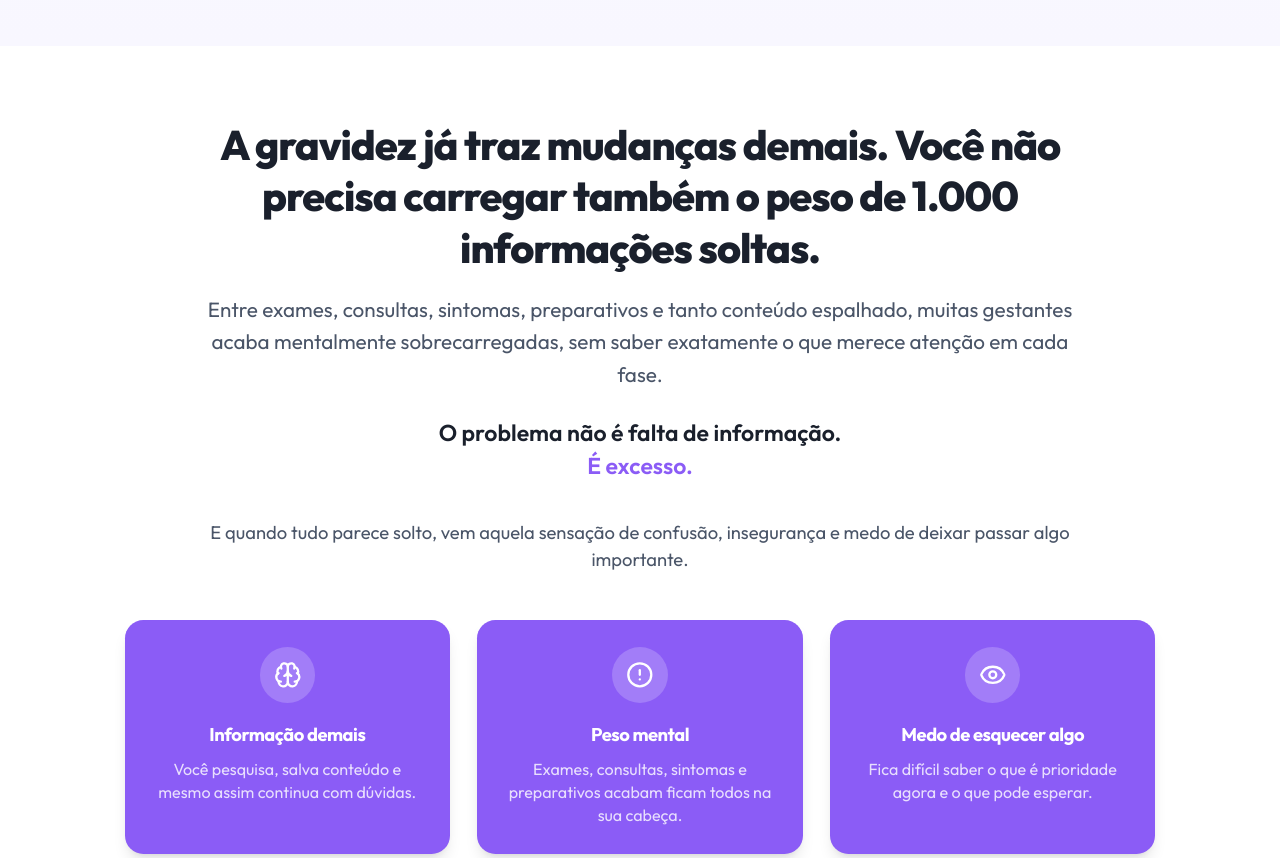
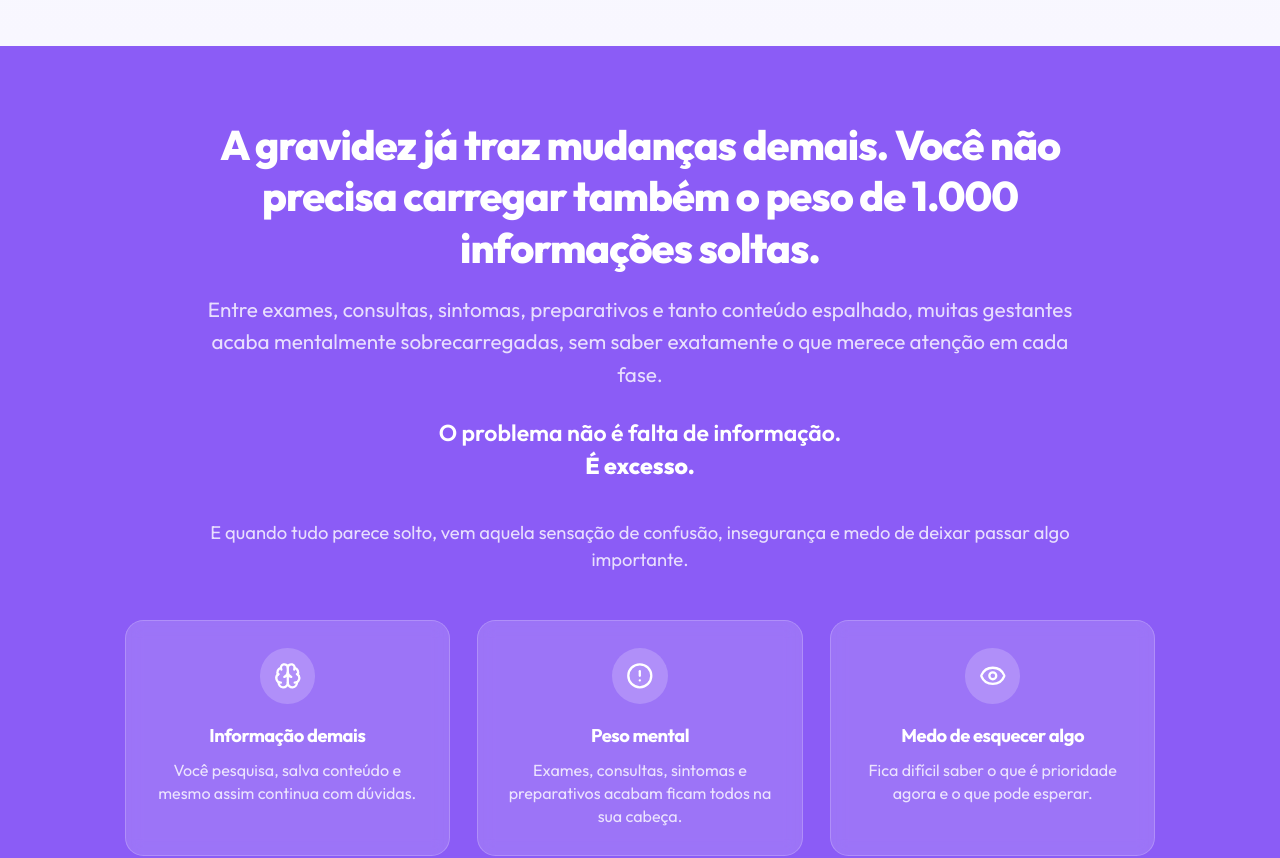
Before and after one commit to lowticketproject-jhon/LP-casa-organizada, a React (Vite) app: page / in a window 1280 px wide. Shown: the part 1240-2098 px from the top of the page. Built offline with nearby package versions, Linux system fonts and the light colour scheme.

Commit message:
style: secao de dor com fundo roxo e cards translucidos

```diff
--- a/src/App.tsx
+++ b/src/App.tsx
@@ -240,22 +240,22 @@ export default function App() {
       {/* ========================================== */}
       {/* SEÇÃO 2 — DOR / AGITAÇÃO */}
       {/* ========================================== */}
-      <section className="py-12 md:py-16 px-4 bg-white">
+      <section className="py-12 md:py-16 px-4 bg-[#8B5CF6]">
         <div className="max-w-3xl mx-auto text-center">
-          <SectionTitle>
+          <SectionTitle className="text-white">
             A gravidez já traz mudanças demais. Você não precisa carregar também o peso de 1.000 informações soltas.
           </SectionTitle>
 
-          <p className="text-base md:text-lg text-brand-text-muted mb-6">
+          <p className="text-base md:text-lg text-white/80 mb-6">
             Entre exames, consultas, sintomas, preparativos e tanto conteúdo espalhado, muitas gestantes acaba mentalmente sobrecarregadas, sem saber exatamente o que merece atenção em cada fase.
           </p>
 
-          <p className="text-lg md:text-xl font-semibold text-brand-text mb-8">
+          <p className="text-lg md:text-xl font-semibold text-white mb-8">
             O problema não é falta de informação.<br/>
-            <span className="text-[#8B5CF6]">É excesso.</span>
+            <span className="text-white font-black">É excesso.</span>
           </p>
 
-          <p className="text-base text-brand-text-muted">
+          <p className="text-base text-white/80">
             E quando tudo parece solto, vem aquela sensação de confusão, insegurança e medo de deixar passar algo importante.
           </p>
         </div>
@@ -267,7 +267,7 @@ export default function App() {
             { icon: AlertCircle, title: "Peso mental", desc: "Exames, consultas, sintomas e preparativos acabam ficam todos na sua cabeça." },
             { icon: Eye, title: "Medo de esquecer algo", desc: "Fica difícil saber o que é prioridade agora e o que pode esperar." }
           ].map((item, i) => (
-            <div key={i} className="bg-[#8B5CF6] rounded-2xl p-6 text-center shadow-lg">
+            <div key={i} className="bg-white/15 backdrop-blur-sm rounded-2xl p-6 text-center border border-white/20">
               <div className="w-12 h-12 bg-white/20 rounded-full flex items-center justify-center mx-auto mb-4">
                 <item.icon className="w-6 h-6 text-white" />
               </div>
```
